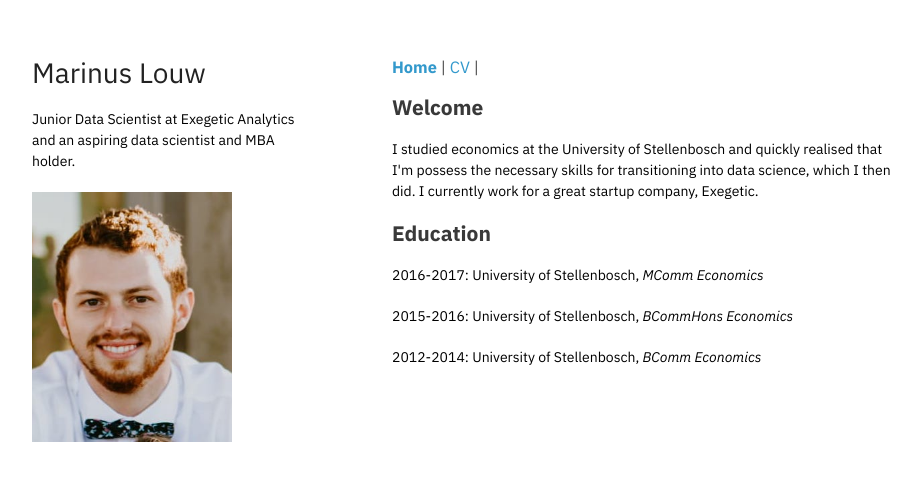
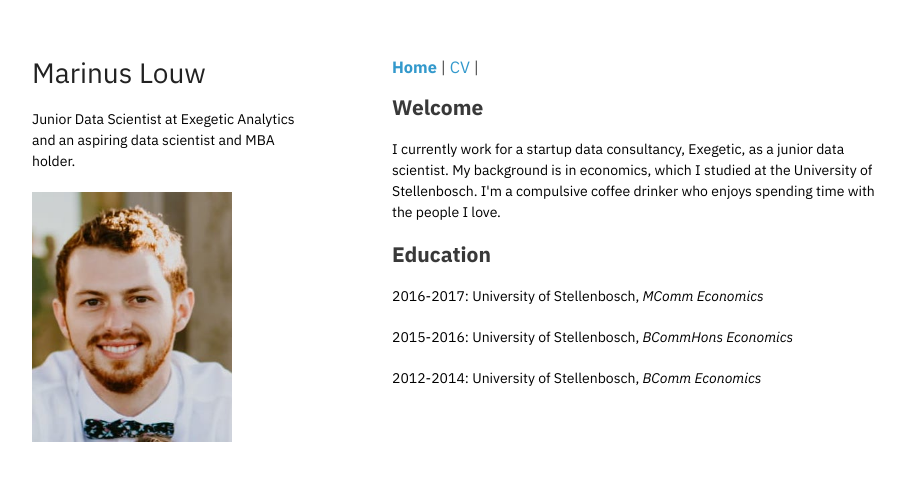
Before and after one commit to marinuslouw/marinuslouw.github.io, a Jekyll site: the page index.html, which Jekyll copies as it is, in a window 1280 px wide. Shown: the top 481 px of the page, without its empty margins (178-1099 px from the left). Built offline with Jekyll 4.4.1, drawn with Linux system fonts in a browser that asks for light colours.

Commit message:
Update intro section.

```diff
--- a/index.html
+++ b/index.html
@@ -36,7 +36,7 @@
 	</h3>
       </nav>
 	<h2><a id="welcome" class="anchor" href="#welcome" aria-hidden="true"><span class="octicon octicon-link"></span></a><b>Welcome</b></h3>
-	<p>I studied economics at the University of Stellenbosch and quickly realised that I'm possess the necessary skills for transitioning into data science, which I then did. I currently work for a great startup company, Exegetic.</p>
+	<p>I currently work for a startup data consultancy, Exegetic, as a junior data scientist. My background is in economics, which I studied at the University of Stellenbosch. I'm a compulsive coffee drinker who enjoys spending time with the people I love.</p>
 
 	<h2><a id="education" class="anchor" href="#education" aria-hidden="true"><span class="octicon octicon-link"></span></a><b>Education</b></h3>
 	<p>2016-2017: University of Stellenbosch, <i>MComm Economics</i></p>
```
